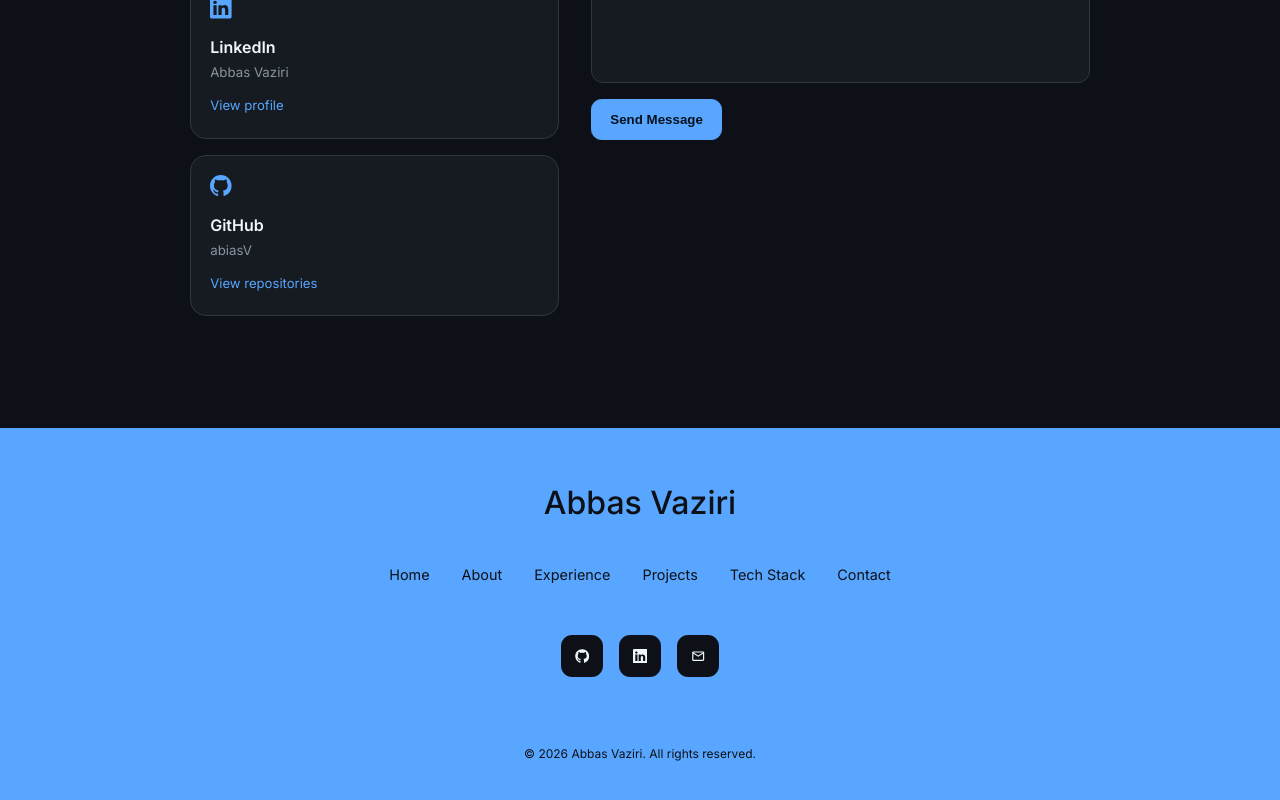
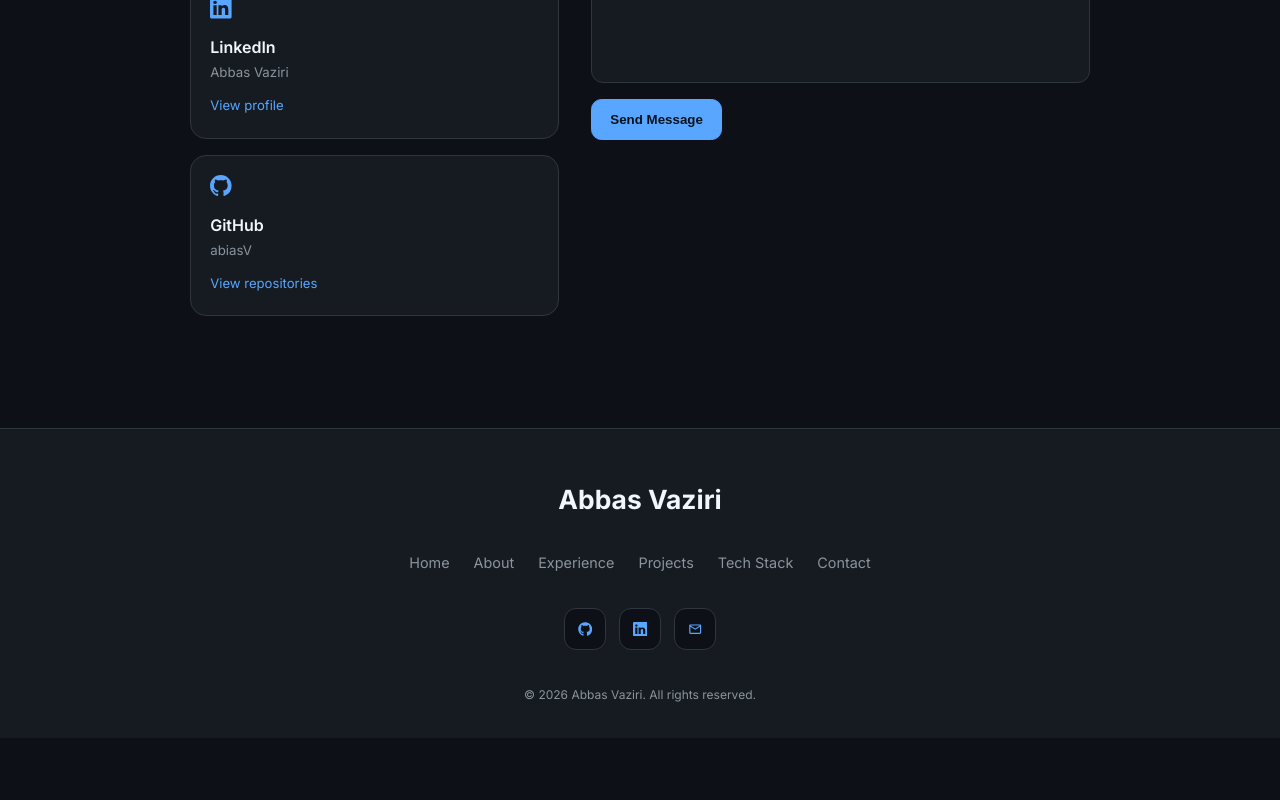
Before and after one commit to abiasV/abiasV.github.io, a React (Create React App) app: page / in a window 1280 px wide. Shown: the part 7306-8106 px from the top of the page. After the commit the page ends 8044 px from the top, so only its background shows below. Built offline with nearby package versions, Linux system fonts and the light colour scheme.

Commit message:
Modernize portfolio footer styling

```diff
--- a/src/components/footer/footer.css
+++ b/src/components/footer/footer.css
@@ -1,19 +1,25 @@
 footer {
-  background: var(--color-primary);
-  padding: 3rem 0;
+  background: var(--color-surface);
+  border-top: 1px solid var(--color-border);
+  padding: 3rem 0 2rem;
   text-align: center;
   font-size: 0.9rem;
   margin-top: 7rem;
 }
 
 footer a {
-  color: var(--color-bg);
+  color: var(--color-light);
+}
+
+footer a:hover {
+  color: var(--color-white);
 }
 
 .footer__logo {
-  font-size: 2rem;
-  font-weight: 500;
-  margin-bottom: 2rem;
+  color: var(--color-white);
+  font-size: 1.65rem;
+  font-weight: 700;
+  margin-bottom: 1.8rem;
   display: inline-block;
 }
 
@@ -21,44 +27,40 @@ footer a {
   display: flex;
   flex-wrap: wrap;
   justify-content: center;
-  gap: 2rem;
-  margin: 0 auto 3rem;
+  gap: 1.5rem;
+  margin: 0 auto 2rem;
 }
 
 .footer__socials {
   display: flex;
   justify-content: center;
-  gap: 1rem;
-  margin-bottom: 4rem;
+  gap: 0.8rem;
+  margin-bottom: 2rem;
 }
 
 .footer__socials a {
+  width: 2.65rem;
+  height: 2.65rem;
   background: var(--color-bg);
-  color: var(--color-white);
-  padding: 0.8rem;
-  border-radius: 0.7rem;
-  display: flex;
-  border: 1px solid transparent;
+  border: 1px solid var(--color-border);
+  border-radius: 0.75rem;
+  display: grid;
+  place-items: center;
+  color: var(--color-primary);
 }
 
 .footer__socials a:hover {
-  background: transparent;
-  border-color: var(--color-bg);
-  color: var(--color-bg);
+  border-color: var(--color-primary);
+  transform: translateY(-2px);
 }
 
 .footer__copyright {
-  margin-bottom: 4rem;
-  color: var(--color-bg);
+  color: var(--color-light);
 }
 
-/* ============ MEDIA QUERIES (SMALL DEVICES) ================ */
 @media screen and (max-width: 600px) {
   .permalinks {
     flex-direction: column;
-    gap: 1.5rem;
-  }
-  .footer__socials {
-    margin-bottom: 2.6rem;
+    gap: 0.9rem;
   }
 }
```
